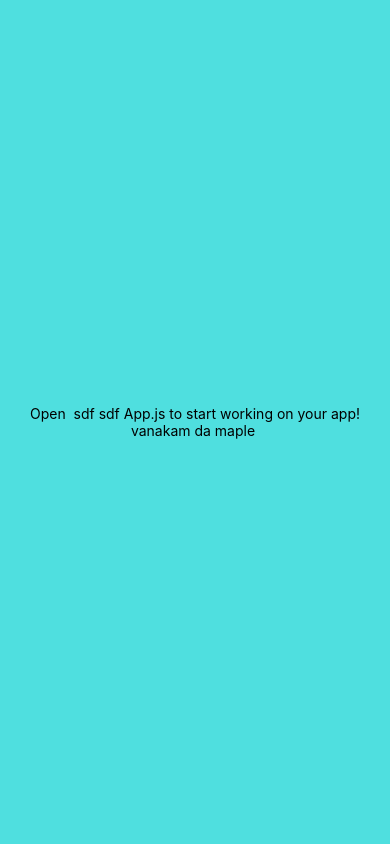
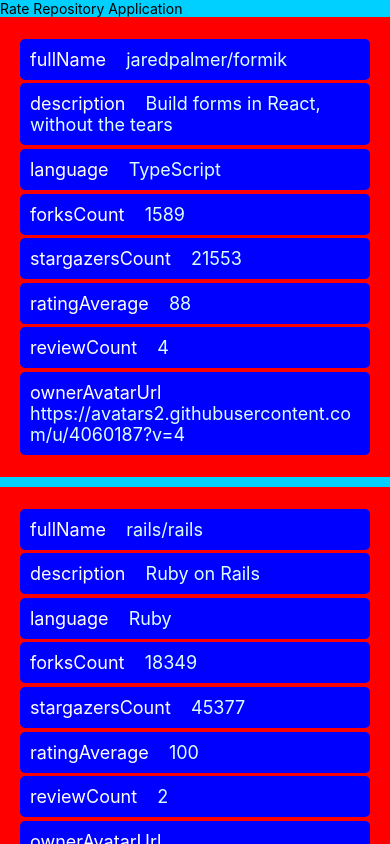
Before and after one commit to RaGuL2k23/rate-repository-app, a React Native app in the folder rate-repository-app/: screen / in a window 390 px wide. Built offline with nearby package versions, Linux system fonts and the light colour scheme.

Commit message:
done 10.3

```diff
--- a/rate-repository-app/App.js
+++ b/rate-repository-app/App.js
@@ -1,23 +1,7 @@
-import { StatusBar } from 'expo-status-bar';
-import { StyleSheet, Text, View } from 'react-native';
+import Main from './src/components/Main';
 
-export default function App() {
-  return (
-    <View style={styles.container}>
-      <Text>Open  sdf sdf App.js to start working on your app!</Text>
-            <Text>vanakam da maple </Text>
+const App = () => {
+  return <Main />;
+};
 
-       <StatusBar style="auto" />
-    </View>
-  );
-}
-
-const styles = StyleSheet.create({
-  container: {
-    flex: 1,
-    backgroundColor: '#4fdfdf',
-    alignItems: 'center',
-    justifyContent: 'center',
-    fontSize:"1.4rem"
-  },
-});
+export default App;
--- a/rate-repository-app/package.json
+++ b/rate-repository-app/package.json
@@ -7,10 +7,11 @@
     "android": "expo start --android",
     "ios": "expo start --ios",
     "web": "expo start --web",
-        "lint": "eslint ./src/**/*.{js,jsx} App.js --no-error-on-unmatched-pattern"
+    "lint": "eslint ./src/**/*.{js,jsx} App.js --no-error-on-unmatched-pattern"
   },
   "dependencies": {
     "@expo/metro-runtime": "~3.1.1",
+    "@react-native-community/blur": "^4.4.0",
     "expo": "^51.0.14",
     "expo-status-bar": "~1.11.1",
     "react": "18.2.0",
--- /dev/null
+++ b/rate-repository-app/src/components/Main.jsx
@@ -0,0 +1,23 @@
+import Constants from "expo-constants";
+import { Text, StyleSheet, View } from "react-native";
+import RepositoryList from "./RepositoryList";
+
+const styles = StyleSheet.create({
+  container: {
+    marginTop: Constants.statusBarHeight,
+    flexGrow: 1,
+    flexShrink: 1,
+    backgroundColor: "#00d0ff",
+  },
+});
+
+const Main = () => {
+  return (
+    <View style={styles.container}>
+      <Text>Rate Repository Application</Text>
+      <RepositoryList />
+    </View>
+  );
+};
+
+export default Main;
--- /dev/null
+++ b/rate-repository-app/src/components/RepositoryItem.jsx
@@ -0,0 +1,35 @@
+import { Text,View,StyleSheet } from "react-native";
+
+const style = StyleSheet.create({
+    container: {
+        padding: 20,
+        backgroundColor:'red',
+       tintColor:4
+      },
+    text: {
+        fontSize: 18,
+        color: 'white',
+        backgroundColor: 'blue',
+        padding: 10,
+        marginVertical: 1.8,
+        borderRadius: 5,
+      },
+})
+
+const RepositoryItem = ({ item }) => {
+  const keyValues = Object.entries(item);//get all attributes for one item
+  const keyValuesInText =  keyValues.map((e) => {
+    if (e[0] == "id") return null;
+    return <Text style={style.text} key={e.id + e}>{e[0]+"   "}
+            <Text style={{color:'#dff'}}> {e[1]}</Text>
+        </Text>;
+})
+  return (
+    <View style={style.container} >
+        { keyValuesInText}
+  </View>
+  )
+
+};
+
+export default RepositoryItem;
--- /dev/null
+++ b/rate-repository-app/src/components/RepositoryList.jsx
@@ -0,0 +1,73 @@
+import { FlatList, View, StyleSheet, Text } from "react-native";
+import RepositoryItem from "./RepositoryItem";
+
+const styles = StyleSheet.create({
+  separator: {
+    height: 10,
+    backgroundColor:"#4",
+  },
+});
+
+const repositories = [
+  {
+    id: "jaredpalmer.formik",
+    fullName: "jaredpalmer/formik",
+    description: "Build forms in React, without the tears",
+    language: "TypeScript",
+    forksCount: 1589,
+    stargazersCount: 21553,
+    ratingAverage: 88,
+    reviewCount: 4,
+    ownerAvatarUrl: "https://avatars2.githubusercontent.com/u/4060187?v=4",
+  },
+  {
+    id: "rails.rails",
+    fullName: "rails/rails",
+    description: "Ruby on Rails",
+    language: "Ruby",
+    forksCount: 18349,
+    stargazersCount: 45377,
+    ratingAverage: 100,
+    reviewCount: 2,
+    ownerAvatarUrl: "https://avatars1.githubusercontent.com/u/4223?v=4",
+  },
+  {
+    id: "django.django",
+    fullName: "django/django",
+    description: "The Web framework for perfectionists with deadlines.",
+    language: "Python",
+    forksCount: 21015,
+    stargazersCount: 48496,
+    ratingAverage: 73,
+    reviewCount: 5,
+    ownerAvatarUrl: "https://avatars2.githubusercontent.com/u/27804?v=4",
+  },
+  {
+    id: "reduxjs.redux",
+    fullName: "reduxjs/redux",
+    description: "Predictable state container for JavaScript apps",
+    language: "TypeScript",
+    forksCount: 13902,
+    stargazersCount: 52869,
+    ratingAverage: 0,
+    reviewCount: 0,
+    ownerAvatarUrl: "https://avatars3.githubusercontent.com/u/13142323?v=4",
+  },
+];
+
+const ItemSeparator = () => <View style={styles.separator} />;
+
+const RepositoryList = () => {
+  return (
+    <>
+      <FlatList
+        data={repositories}
+        ItemSeparatorComponent={ItemSeparator}
+        renderItem={({ item }) => <RepositoryItem item={item} />}
+
+      />
+    </>
+  );
+};
+
+export default RepositoryList;
```
Also changed, not shown: 1 other file (tests, documents, lock files or other folders).
